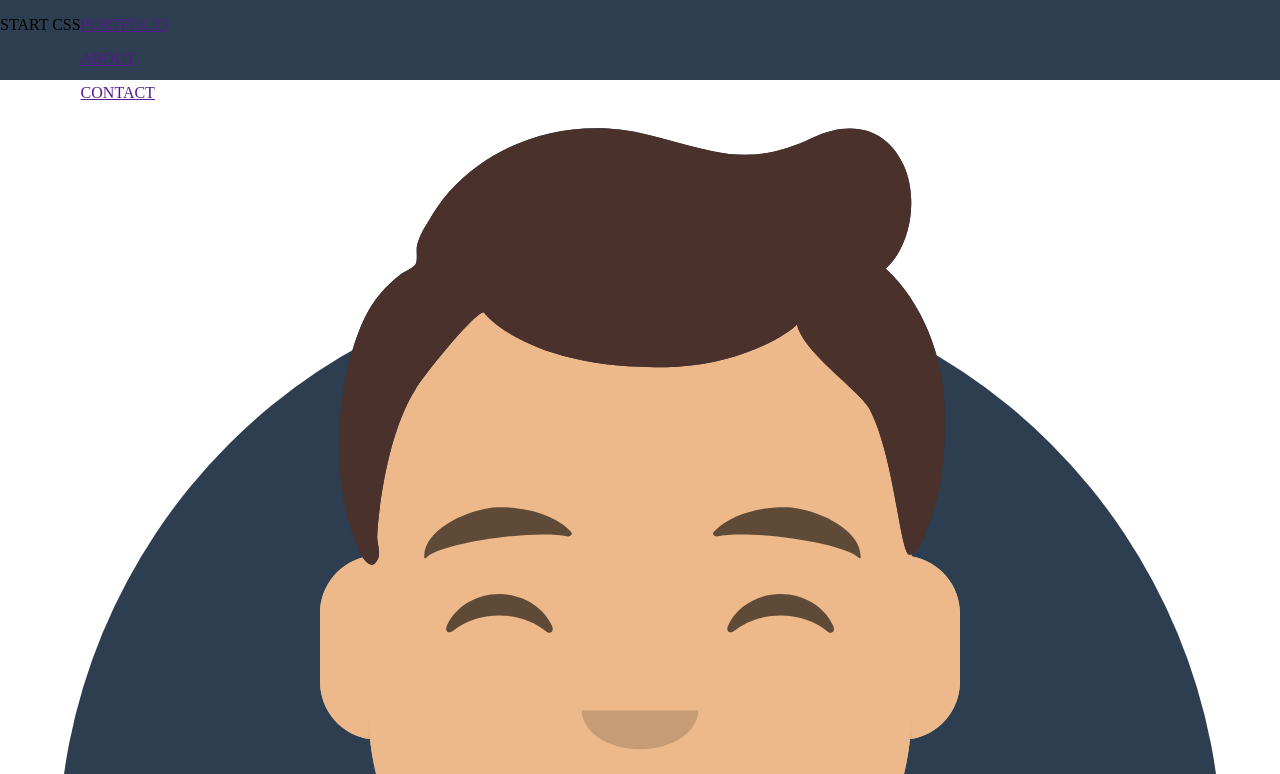
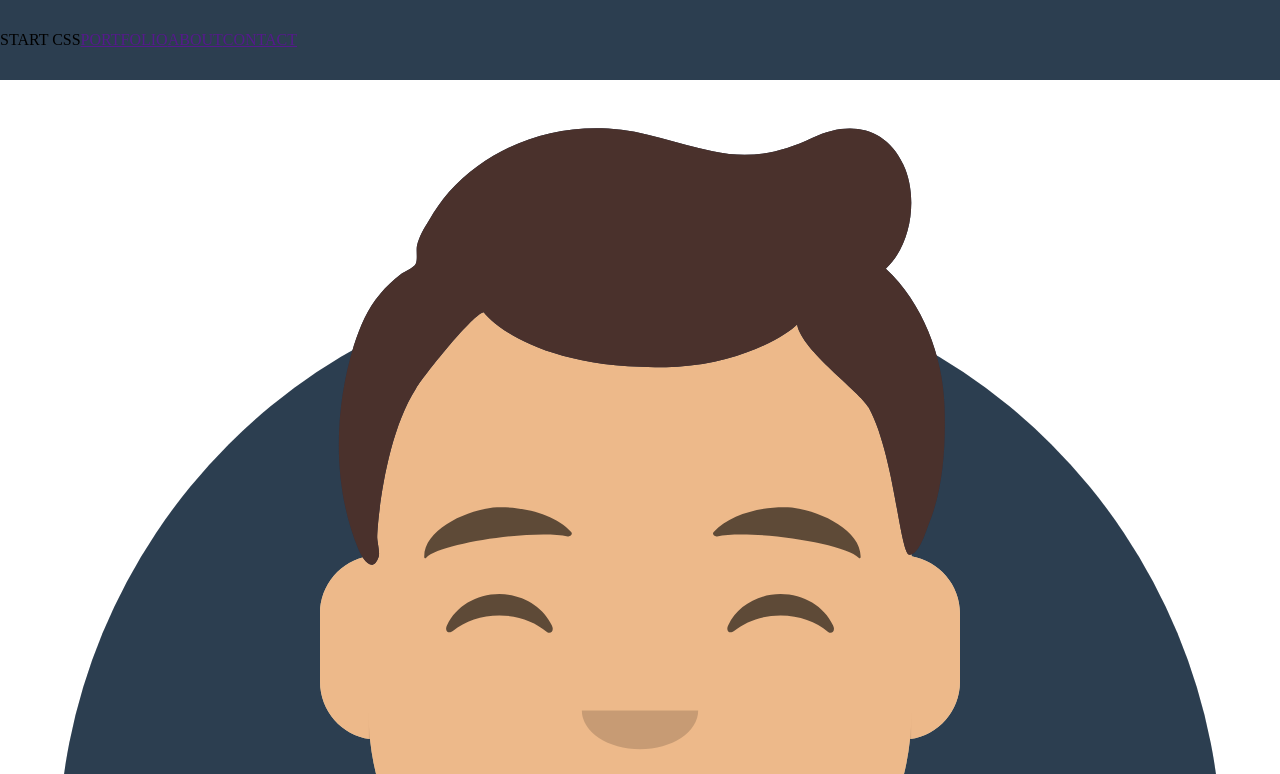
Before and after one commit to ME0WGE/Start-Css, a plain HTML site: page index.html in a window 1280 px wide. Shown: the top 774 px of the page. Drawn offline with Linux system fonts and the light colour scheme.

Commit message:
navbar css structure

```diff
--- a/public/css/style.css
+++ b/public/css/style.css
@@ -42,6 +42,17 @@ body {
     height: 10vh;
     display: flex;
     flex-direction: row;
+    align-items: center;
+    text-align: center;
   }
-
+  nav > div:nth-of-type(1) {
+  }
+  nav > div:nth-of-type(1) > p {
+    padding: 0;
+  }
+  nav > div:nth-of-type(2) {
+    display: flex;
+    flex-direction: row;
+    /* justify-content: center; */
+  }
 }
```
